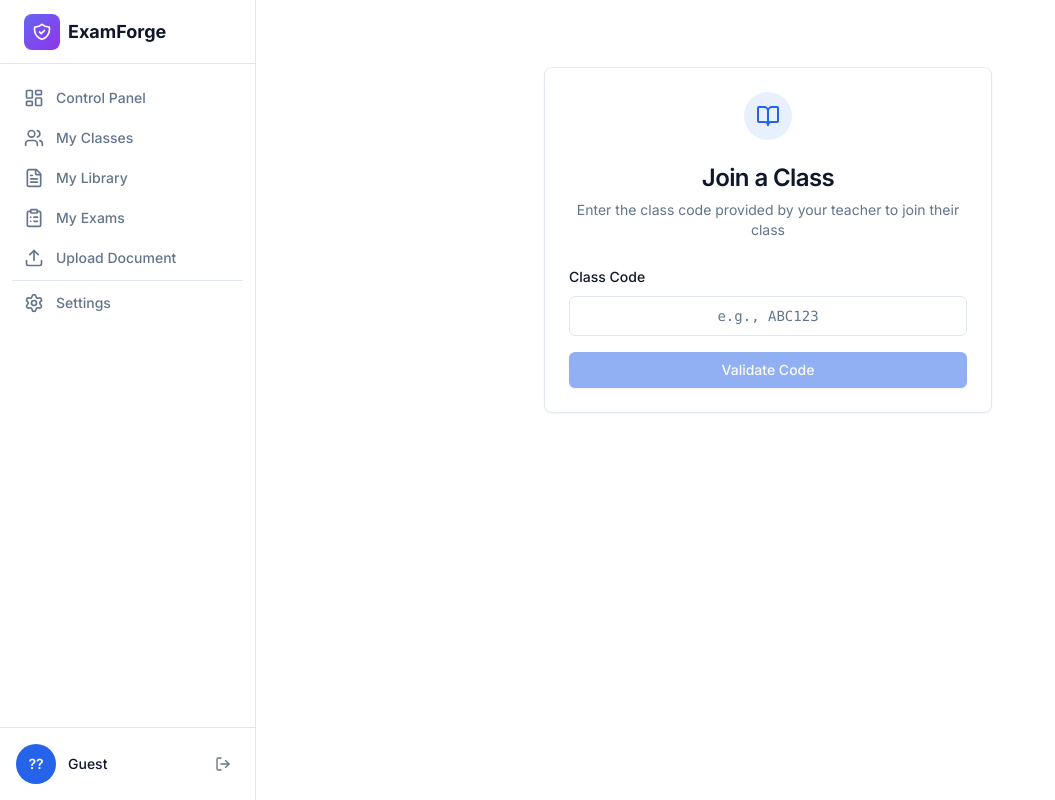
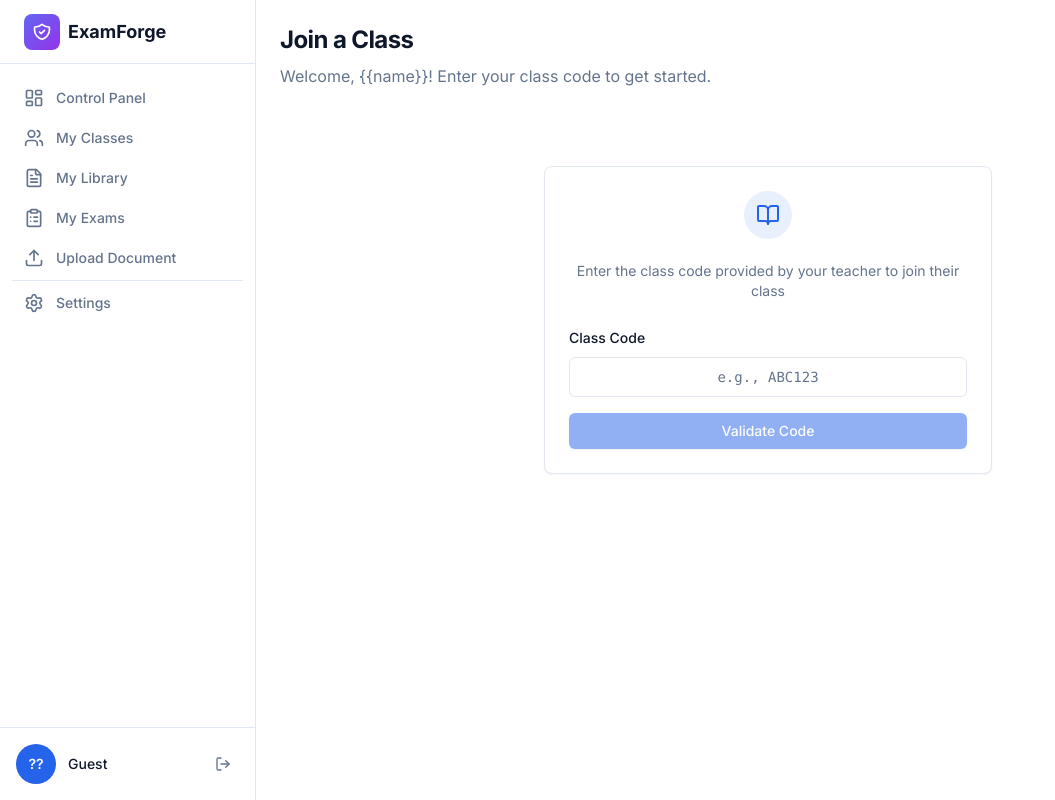
Before and after one commit to carlosjim83/exam-generator, a Next.js app in the folder frontend/: page /student/join in a window 1280 px wide. Shown: the whole page, without its empty margins (0-1055 px from the left). Built offline with nearby package versions, Linux system fonts and the light colour scheme; no server answers.

Commit message:
refactor: use PageHeader component in all student pages
- Add PageHeader to /student/exams page
- Add PageHeader to /student/join page
- Consistent header style across all student sections

```diff
--- a/frontend/app/student/exams/page.tsx
+++ b/frontend/app/student/exams/page.tsx
@@ -10,6 +10,7 @@ import { useEffect, useCallback } from 'react';
 import { useRouter } from 'next/navigation';
 import { useTranslation } from 'react-i18next';
 import { DashboardLayout } from '@/components/layout/DashboardLayout';
+import { PageHeader } from '@/components/ui-custom/PageHeader';
 import { useAuth } from '@/features/auth/context/AuthContext';
 import { StudentExamList } from '@/features/student-exams/components/StudentExamList';
 import type { StudentExamListItem } from '@/features/student-exams/types';
@@ -41,6 +42,11 @@ export default function StudentExamsPage() {
     return (
       <DashboardLayout>
         <div className="px-8 py-8">
+          <PageHeader
+            title={t('exams.title')}
+            subtitle={t('exams.welcome')}
+            name={user?.firstName}
+          />
           <div className="animate-pulse">
             <div className="h-8 w-64 bg-gray-200 rounded mb-4" />
             <div className="h-4 w-48 bg-gray-200 rounded" />
@@ -53,10 +59,7 @@ export default function StudentExamsPage() {
   return (
     <DashboardLayout>
       <div className="px-8 py-8">
-        <div className="mb-8">
-          <h1 className="text-2xl font-bold tracking-tight mb-2">{t('exams.title')}</h1>
-          <p className="text-muted-foreground">{t('exams.welcome', { name: user?.firstName })}</p>
-        </div>
+        <PageHeader title={t('exams.title')} subtitle={t('exams.welcome')} name={user?.firstName} />
         <StudentExamList onExamSelect={handleExamSelect} />
       </div>
     </DashboardLayout>
--- a/frontend/app/student/join/page.tsx
+++ b/frontend/app/student/join/page.tsx
@@ -10,6 +10,7 @@ import { Label } from '@/components/ui/label';
 import { CheckCircle, Loader2, BookOpen, XCircle } from 'lucide-react';
 import { apiClient } from '@/lib/api-client';
 import { DashboardLayout } from '@/components/layout/DashboardLayout';
+import { PageHeader } from '@/components/ui-custom/PageHeader';
 import { useAuth } from '@/features/auth/context/AuthContext';
 
 export default function JoinClassPage() {
@@ -76,10 +77,16 @@ export default function JoinClassPage() {
     }
   };
 
-  const renderContent = () => {
   if (success) {
     return (
-        <div className="flex items-center justify-center min-h-[60vh] px-4">
+      <DashboardLayout>
+        <div className="container mx-auto p-6">
+          <PageHeader
+            title={t('joinClass.title')}
+            subtitle={t('joinClass.subtitle')}
+            name={user?.firstName}
+          />
+          <div className="flex items-center justify-center min-h-[50vh] px-4">
             <Card className="w-full max-w-md">
               <CardContent className="pt-6">
                 <div className="flex flex-col items-center text-center space-y-4">
@@ -97,17 +104,25 @@ export default function JoinClassPage() {
               </CardContent>
             </Card>
           </div>
+        </div>
+      </DashboardLayout>
     );
   }
 
   return (
-      <div className="flex items-center justify-center min-h-[60vh] px-4">
+    <DashboardLayout>
+      <div className="container mx-auto p-6">
+        <PageHeader
+          title={t('joinClass.title')}
+          subtitle={t('joinClass.subtitle')}
+          name={user?.firstName}
+        />
+        <div className="flex items-center justify-center min-h-[50vh] px-4">
           <Card className="w-full max-w-md">
             <CardHeader className="text-center">
               <div className="h-12 w-12 mx-auto mb-4 rounded-full bg-primary/10 flex items-center justify-center">
                 <BookOpen className="h-6 w-6 text-primary" />
               </div>
-            <CardTitle className="text-2xl">{t('joinClass.title')}</CardTitle>
               <CardDescription>{t('joinClass.description')}</CardDescription>
             </CardHeader>
             <CardContent className="space-y-4">
@@ -192,8 +207,7 @@ export default function JoinClassPage() {
             </CardContent>
           </Card>
         </div>
+      </div>
+    </DashboardLayout>
   );
-  };
-
-  return <DashboardLayout>{renderContent()}</DashboardLayout>;
 }
```
Lines whose indentation alone changed are shown as unchanged.
